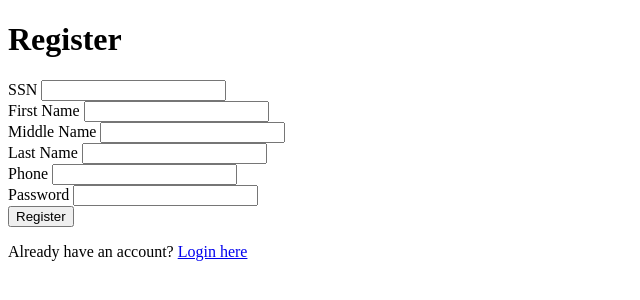
After one commit to mgallo185/CS631Project, a Flask app: page /register in a window 1280 px wide. The commit adds this page. Shown: the top 300 px of the page, without its empty margins (0-640 px from the left). Run offline with Flask 3, Linux system fonts and the light colour scheme.

Commit message:
login and register set up

```diff
--- a/app.py
+++ b/app.py
@@ -1,13 +1,22 @@
-from flask import Flask, render_template
+from flask import Flask, render_template, redirect, url_for, request, flash
 from flask_sqlalchemy import SQLAlchemy
+from flask_login import LoginManager, UserMixin, login_user, login_required, logout_user, current_user
+from werkzeug.security import generate_password_hash, check_password_hash
+
 app = Flask(__name__)
 
 app.config['SQLALCHEMY_DATABASE_URI'] = 'mysql://root:Dragonba!!1227@localhost/WALLET_APP'  # Replace with your credentials
 app.config['SQLALCHEMY_TRACK_MODIFICATIONS'] = False  # Disable modification tracking for performance
+app.secret_key = 'your_secret_key'  # Ensure you add a secret key for session management
 
 db = SQLAlchemy(app)
 
-class User(db.Model):
+# Initialize Flask-Login
+login_manager = LoginManager()
+login_manager.init_app(app)
+login_manager.login_view = "login"  # The name of the login view
+
+class User(UserMixin, db.Model):
     SSN = db.Column(db.String(9), primary_key=True)
     first_name = db.Column(db.String(50))
     middle_name = db.Column(db.String(50))
@@ -16,14 +25,72 @@ class User(db.Model):
     isVerified = db.Column(db.Boolean)
     password = db.Column(db.String(255))
 
-    def __repr__(self):
-        return f'<User {self.first_name} {self.last_name}>'
+    def get_id(self):
+        return str(self.SSN)
 
+# Ensure tables are created if they don't exist
+with app.app_context():
+    db.create_all()
 
 @app.route('/')
 def index():
-    all_users = User.query.all()  # Fetch all users from the database
-    return render_template('index.html', users=all_users)
+    return render_template('index.html')
+
+@login_manager.user_loader
+def load_user(user_id):
+    return User.query.get(int(user_id))  #
+
+@app.route('/register', methods=['GET', 'POST'])
+def register():
+    if request.method == 'POST':
+        ssn = request.form['ssn']
+        first_name = request.form['first_name']
+        middle_name = request.form['middle_name']
+        last_name = request.form['last_name']
+        phone = request.form['phone']
+        password = generate_password_hash(request.form['password'], method='pbkdf2:sha256')
+
+        existing_user = User.query.filter_by(SSN=ssn).first()
+        if existing_user:
+            flash("User already exists with that SSN!", "danger")
+            return redirect(url_for('register'))
+
+        new_user = User(SSN=ssn, first_name=first_name, middle_name=middle_name, last_name=last_name, phone=phone, password=password, isVerified=False)
+        db.session.add(new_user)
+        db.session.commit()
+
+        flash("Registration successful! Please log in.", "success")
+        return redirect(url_for('login'))
+
+    return render_template('register.html')
+
+@app.route('/login', methods=['GET', 'POST'])
+def login():
+    if request.method == 'POST':
+        ssn = request.form['ssn']
+        password = request.form['password']
+
+        user = User.query.filter_by(SSN=ssn).first()
+        if user and check_password_hash(user.password, password):
+            login_user(user)
+            flash("Login successful!", "success")
+            return redirect(url_for('index'))  # Redirect to homepage or a user dashboard
+        else:
+            flash("Invalid login credentials. Please try again.", "danger")
+
+    return render_template('login.html')
+
+@app.route('/logout')
+@login_required
+def logout():
+    logout_user()
+    flash("You have been logged out.", "info")
+    return redirect(url_for('login'))
+
+@app.route('/profile')
+@login_required
+def profile():
+    return render_template('profile.html')  # Your profile page for logged-in users
 
 if __name__ == '__main__':
     app.run(debug=True)
--- /dev/null
+++ b/templates/register.html
@@ -0,0 +1,33 @@
+<!DOCTYPE html>
+<html lang="en">
+<head>
+    <meta charset="UTF-8">
+    <meta name="viewport" content="width=device-width, initial-scale=1.0">
+    <title>Register</title>
+</head>
+<body>
+    <h1>Register</h1>
+    <form method="POST">
+        <label for="ssn">SSN</label>
+        <input type="text" name="ssn" required>
+        <br>
+        <label for="first_name">First Name</label>
+        <input type="text" name="first_name" required>
+        <br>
+        <label for="middle_name">Middle Name</label>
+        <input type="text" name="middle_name">
+        <br>
+        <label for="last_name">Last Name</label>
+        <input type="text" name="last_name" required>
+        <br>
+        <label for="phone">Phone</label>
+        <input type="text" name="phone" required>
+        <br>
+        <label for="password">Password</label>
+        <input type="password" name="password" required>
+        <br>
+        <button type="submit">Register</button>
+    </form>
+    <p>Already have an account? <a href="{{ url_for('login') }}">Login here</a></p>
+</body>
+</html>
```
Also changed, not shown: templates/index.html (+16 -7 lines), templates/login.html (added, +21 -0 lines).
